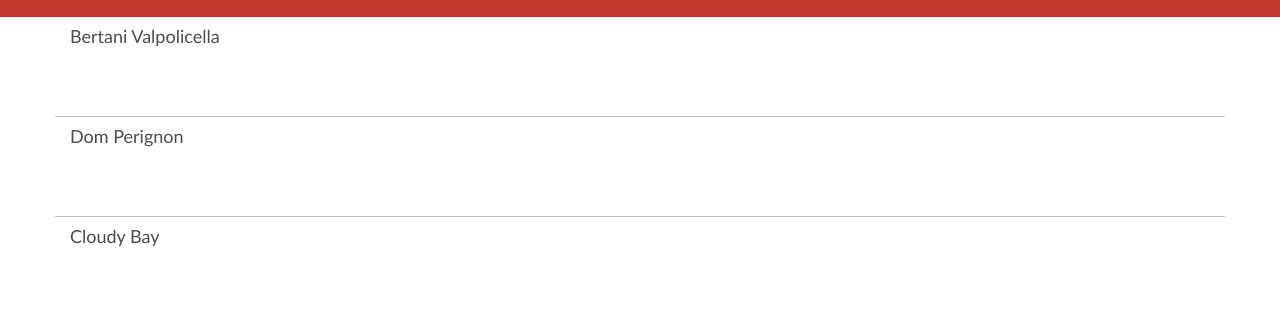
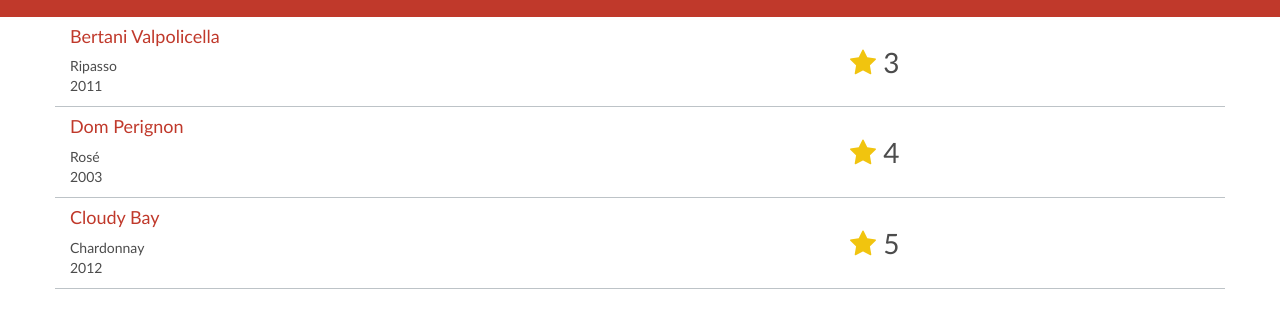
Before and after one commit to soerenbf/impact-case, a website: page app/index.html in a window 1280 px wide. Shown: the part 63-374 px from the top of the page. Drawn offline with nearby package versions, Linux system fonts and the light colour scheme.

Commit message:
layout of list done. Also added api key for api.wine.com.

```diff
--- a/app/app.less
+++ b/app/app.less
@@ -1,6 +1,16 @@
 @main-color: #c0392b;
 @white: #ecf0f1;
 @black: #4c4c4c;
+@silver: #bdc3c7;
+@yellow: #f1c40f;
+
+.translate(@value) {
+  -webkit-transform: @value;
+  -moz-transform:    @value;
+  -ms-transform:     @value;
+  -o-transform:      @value;
+  transform:         @value;
+}
 
 body {
     font-family: 'Trebuchet MS', 'Sans serif';
@@ -17,4 +27,8 @@
         padding: 20px 0;
         background: @main-color;
     }
+
+    h2, h3, h4 {
+        color: @main-color;
+    }
 }
--- a/app/backend/dataModel.js
+++ b/app/backend/dataModel.js
@@ -18,9 +18,9 @@
 
         function activate() {
             wines = [
-                {id: 144436, name: 'Bertani Valpolicella', year: 2011, type: 'Ripasso', rating: 3.5},
-                {id: 151951, name: 'Dom Perignon', year: 2003, type: 'Rosé', rating: 4},
-                {id: 131268, name: 'Cloudy Bay', year: 2012, type: 'Chardonnay', rating: 5}
+                {id: 1, externalId: 144436, name: 'Bertani Valpolicella', year: 2011, varietal: 'Ripasso', rating: 3},
+                {id: 2, externalId: 151951, name: 'Dom Perignon', year: 2003, varietal: 'Rosé', rating: 4},
+                {id: 3, externalId: 131268, name: 'Cloudy Bay', year: 2012, varietal: 'Chardonnay', rating: 5}
             ];
         }
 
--- a/app/common/common.js
+++ b/app/common/common.js
@@ -10,7 +10,7 @@
     /* @ngInject */
     function common() {
         var service = {
-            wineApiKey: ''
+            wineApiKey: 'c332a87bf233acb72799d59531a09cdc'
         };
 
         return service;
--- a/app/list/list.html
+++ b/app/list/list.html
@@ -1,5 +1,19 @@
-<div id="wine-list" class="clearfix">
+<div class="row" id="wine-list" class="clearfix">
     <a ui-sref="wine({id: wine.id})" class="col-xs-12 wine-item" ng-repeat="wine in listCtrl.wines" title="{{wine.name}}">
-        <h4>{{wine.name}}</h2>
+        <div class="row">
+            <div class="col-xs-8 wine-info">
+                <h4>{{wine.name}}</h4>
+                <ul class="list-unstyled">
+                    <li>{{wine.varietal}}</li>
+                    <li>{{wine.year}}</li>
+                </ul>
+            </div>
+            <div class="col-xs-4 wine-rating-wrapper">
+                <div class="wine-rating">
+                    <i class="fa fa-star"></i>
+                    {{wine.rating}}
+                </div>
+            </div>
+        </div>
     </a>
 </div>
--- a/app/list/list.less
+++ b/app/list/list.less
@@ -1,10 +1,17 @@
-@divider-color: #bdc3c7;
+@import "../app.less";
 
 #wine-list {
-    margin-left: -15px; margin-right: -15px;
+    .wine-item {
+        border-bottom: 1px solid @silver;
 
-    .wine-item {
-        height: 100px;
-        border-bottom: 1px solid @divider-color;
+        .wine-rating-wrapper {
+            position: relative; top: 25px;
+            .wine-rating {
+                font-size: 2em;
+                .fa-star {
+                    color: @yellow;
+                }
+            }
+        }
     }
 }
```
Also changed, not shown: app/app.css, app/list/list.css.
